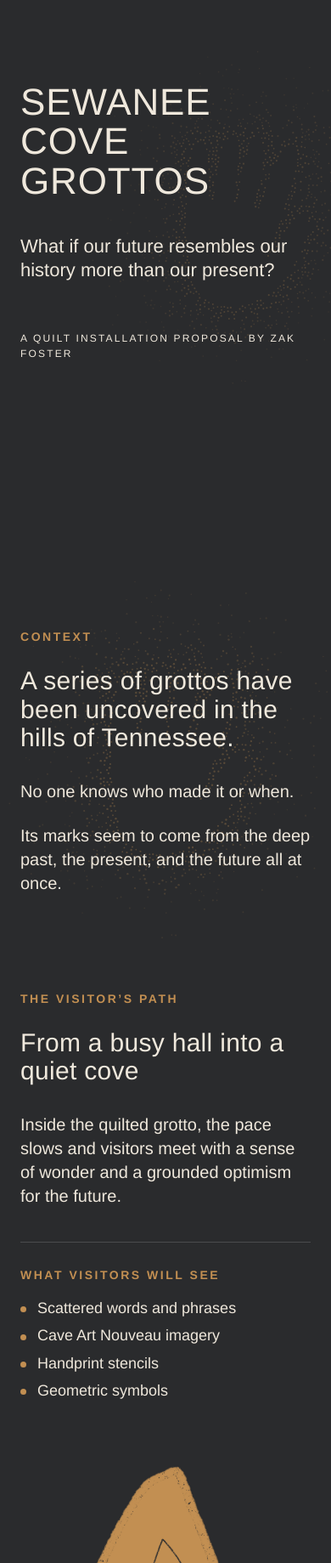
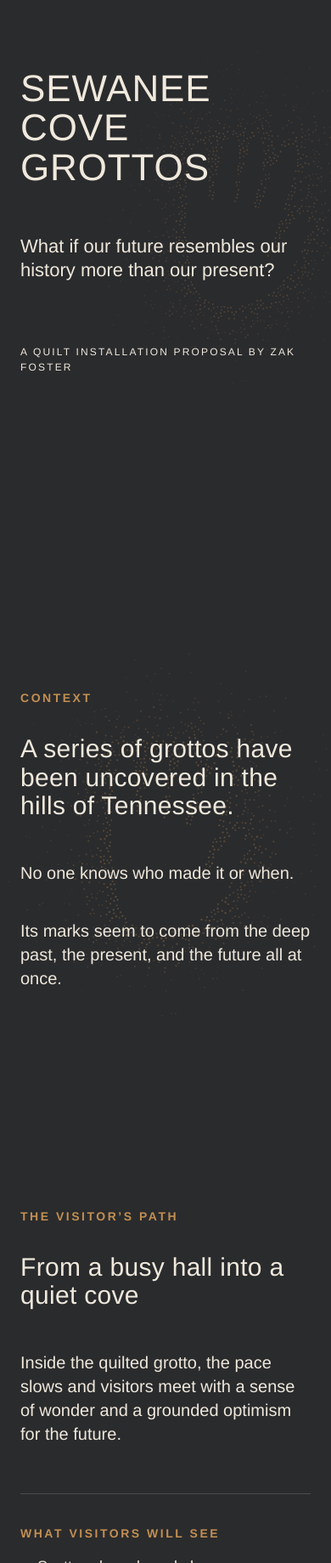
Before and after one commit to zakfoster921/grotto, a plain HTML site: page index.html in a window 390 px wide. Shown: the part 161-2000 px from the top of the page at 85% size. Drawn offline with Linux system fonts and the light colour scheme.

Commit message:
More generous spacing between sections on mobile
Co-Authored-By: Claude Sonnet 5.5 <noreply@anthropic.com>
Claude-Session: https://claude.ai/code/session_01RMnPCrtHj62XByH61jJxP8

```diff
--- a/index.html
+++ b/index.html
@@ -39,6 +39,18 @@ video{width:100%;height:auto;aspect-ratio:9/16;background:#1c1d1e;display:block;
 figcaption{color:var(--mute);font-size:14px;margin-top:10px}
 footer{border-top:1px solid var(--line);padding:48px 0;color:var(--mute);font-size:14px;letter-spacing:.18em}
 @media(max-width:760px){
+ section{padding:128px 0}
+ .hero{padding:96px 0}
+ h2{margin-bottom:48px}
+ .eyebrow{margin-bottom:32px}
+ .lead+.lead{margin-top:2em}
+ .rows,.grid,.inside-grid{margin-top:56px}
+ .row{padding:30px 0}
+ .grid div{padding:24px 0}
+ .path-grid,.light-grid,.inside-grid{gap:64px}
+ .light-grid .rows{margin-top:0}
+ .sub{margin-top:56px}
+ .by{margin-top:72px}
  .row,.inside-grid .row{grid-template-columns:1fr}.grid{grid-template-columns:1fr}
  .path-grid,.light-grid,.inside-grid{grid-template-columns:1fr}
  .hero .deco{opacity:.4;width:110vw;right:-30%}
```
